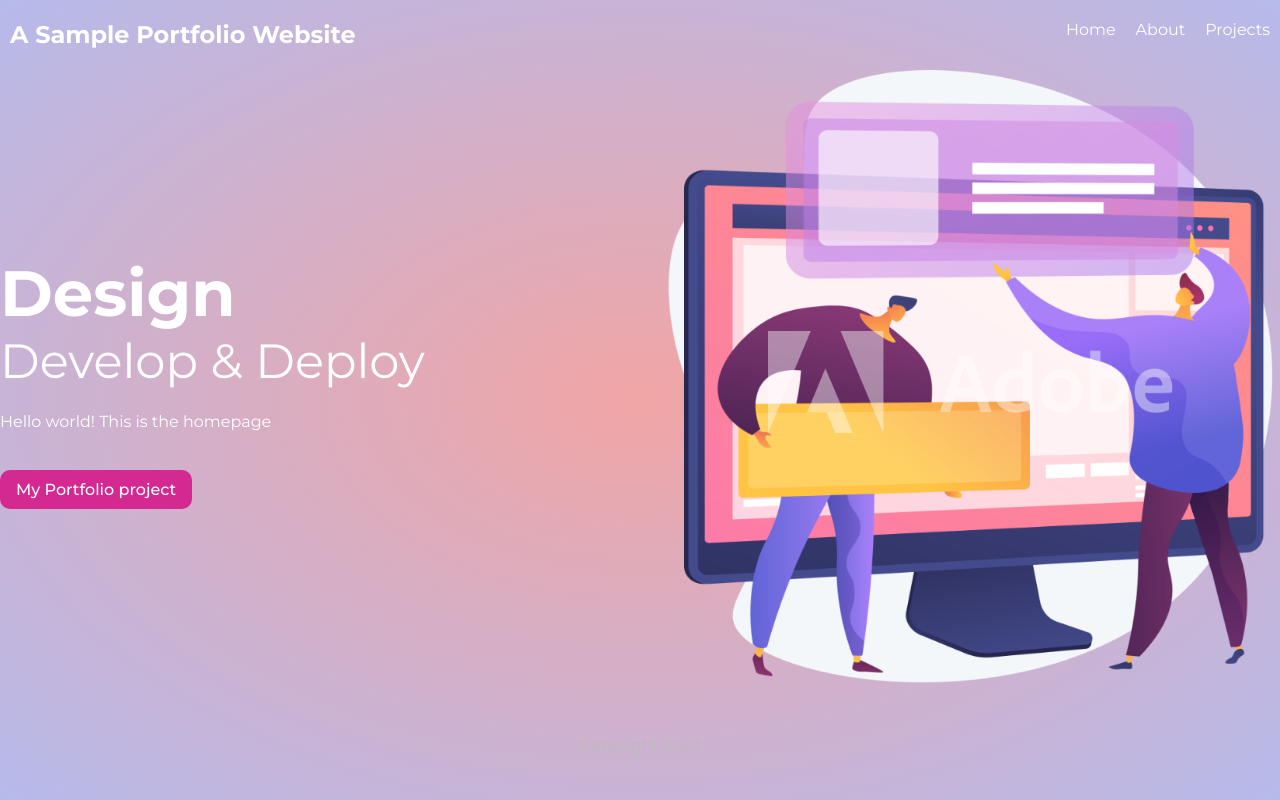
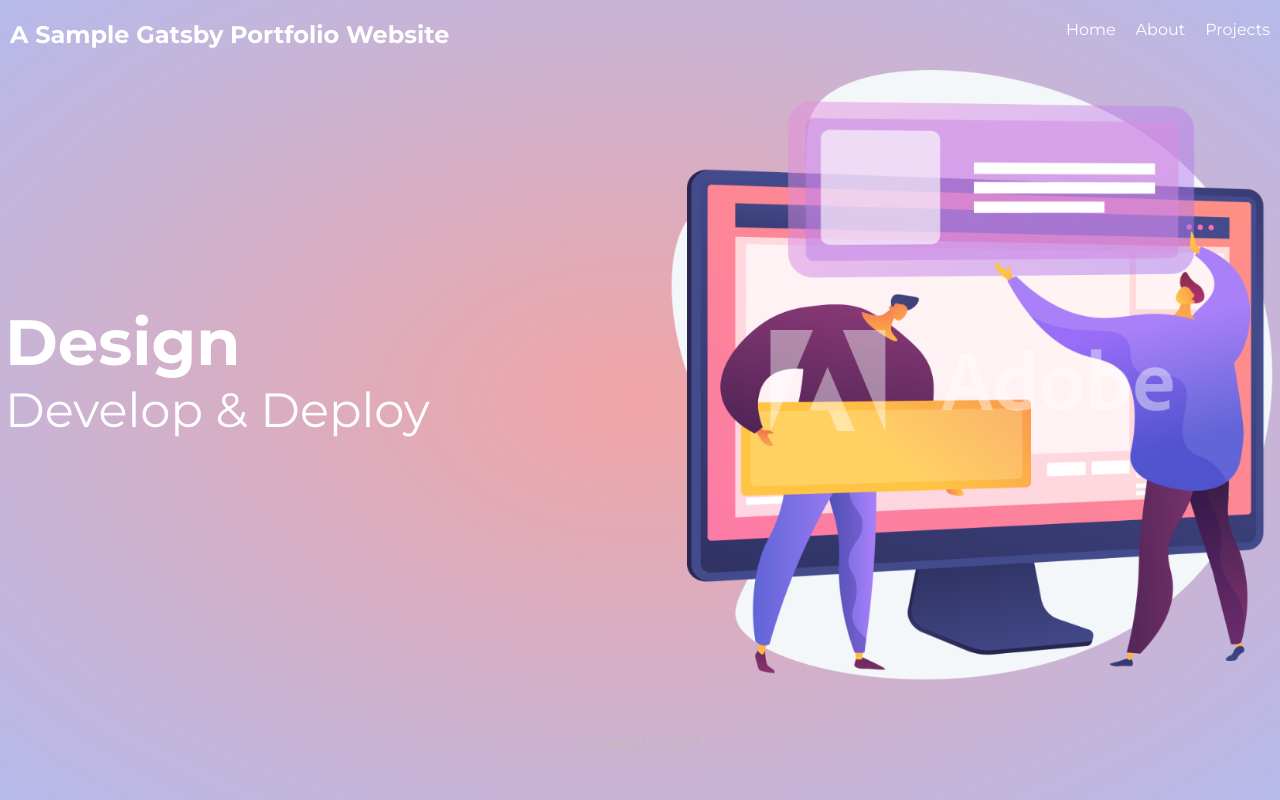
Before and after one commit to fightiiing/Gatsby-Page, a Gatsby site: page / in a window 1280 px wide. Built offline with nearby package versions, Linux system fonts and the light colour scheme; Gatsby itself is replaced by a stand-in of ours.

Commit message:
removed extra elements

```diff
--- a/gatsby-config.js
+++ b/gatsby-config.js
@@ -33,7 +33,7 @@ module.exports = {
     }
   ],
   siteMetadata: {
-    title: 'A Sample Portfolio Website',
+    title: 'A Sample Gatsby Portfolio Website',
     description: 'wed dev portfolio',
     copyright: 'This website is copyright 2023 My portfolio',
     contact: 'me@thiswebsite.com'
--- a/src/pages/index.js
+++ b/src/pages/index.js
@@ -1,7 +1,7 @@
 import React from "react"
 import Layout from "../components/Layout"
-import { header, btn } from '../styles/home.module.css'
-import { Link, graphql } from "gatsby"
+import { header } from '../styles/home.module.css'
+import { graphql } from "gatsby"
 import { GatsbyImage, getImage } from "gatsby-plugin-image"
 
 export default function Home({data}) {
@@ -13,8 +13,7 @@ return (
       <div>
         <h2>Design</h2>
         <h3>Develop & Deploy</h3>
-     <p>Hello world! This is the homepage</p>
-     <Link className={btn} to="/projects">My Portfolio project</Link>
+
      </div>
      <GatsbyImage image={image} alt="banner"/>
   </section>
--- a/src/styles/global.css
+++ b/src/styles/global.css
@@ -14,10 +14,7 @@ html, body {
 }
 
 html {
-  /* background: radial-gradient(at top right, rgba(146,43,225,1) 0%, rgba(43,9,107,1) 100%);
-  background-repeat: no-repeat; */
   background: radial-gradient(#f1a5a5, #b6baeb);
-
 }
 
 p {
--- a/src/styles/home.module.css
+++ b/src/styles/home.module.css
@@ -3,6 +3,7 @@
     grid-template-columns: 1fr 1fr;
     grid-gap: 40px;
     align-items: center;
+    margin-left: 5px;
   }
   .header h2 {
     font-size: 4em;
@@ -12,11 +13,3 @@
     font-weight: 400;
     margin-bottom: 20px;
   }
-  .btn {
-    display: inline-block;
-    background: #D42990;
-    padding: 10px 16px;
-    border-radius: 10px;
-    margin-top: 20px;
-    font-weight: 500;
-  }
```
